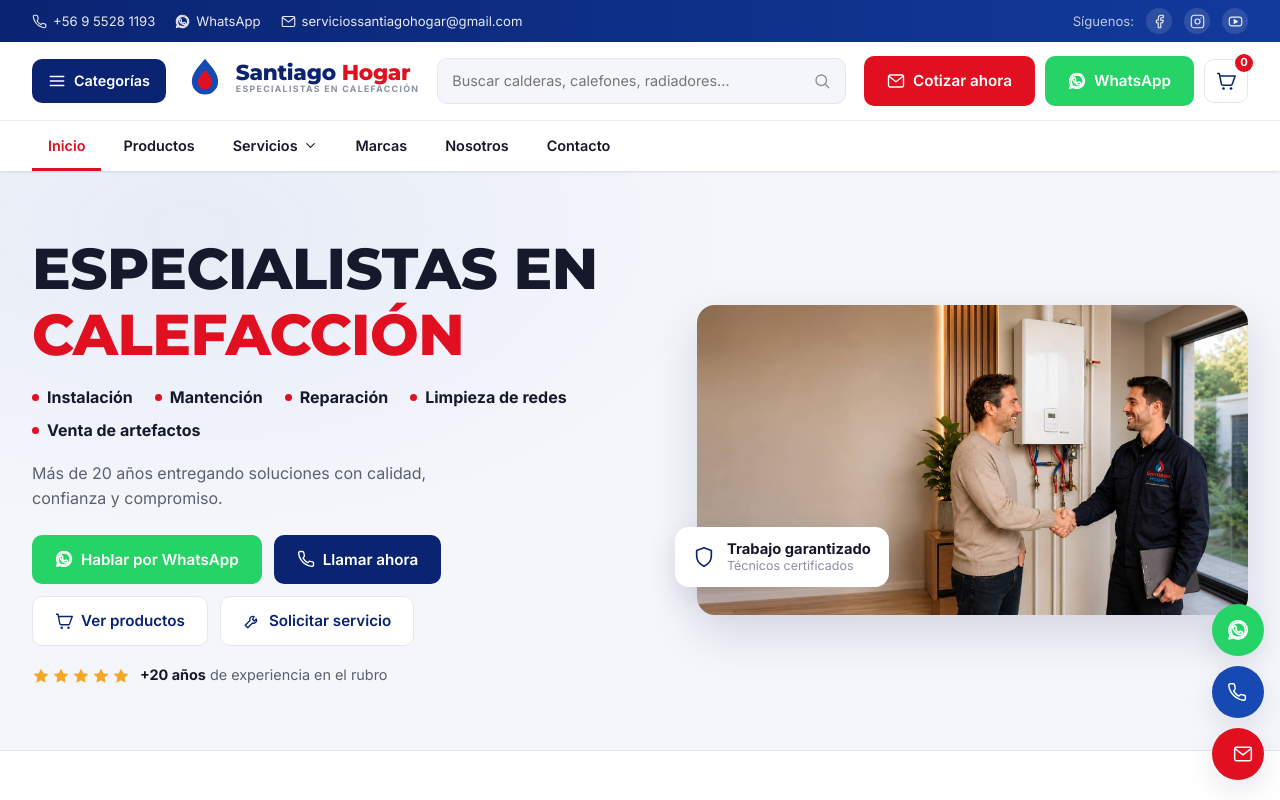
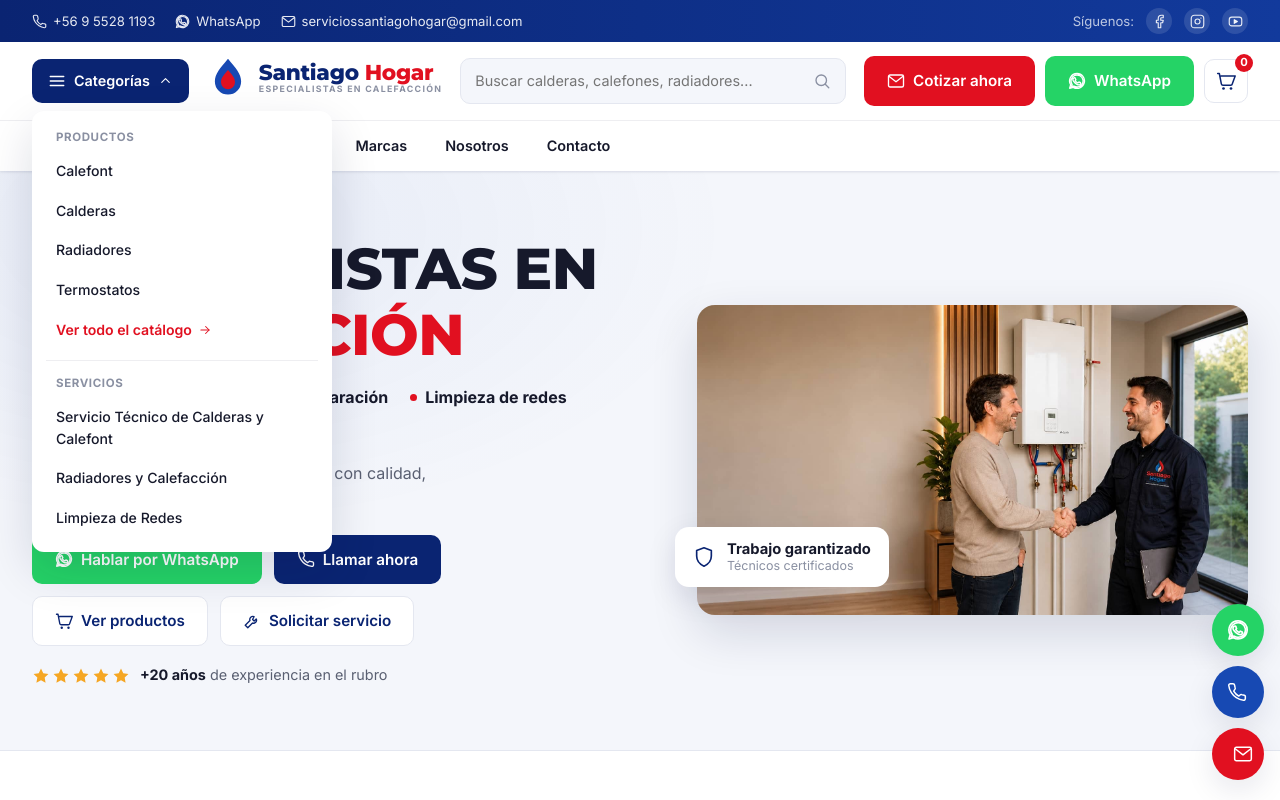
Before and after one commit to michelmanquenir/santiago-hogar, a React (Vite) app: page / in a window 1280 px wide. Both pictures are taken after a click on the button "Categorías". Shown: the top 800 px of the page. Built offline with nearby package versions, Linux system fonts and the light colour scheme.

Commit message:
funcionalidades de la pagina

```diff
--- a/src/App.tsx
+++ b/src/App.tsx
@@ -12,14 +12,19 @@
 import RadiadoresPage from './pages/RadiadoresPage'
 import ServicioGasPage from './pages/ServicioGasPage'
 
-function renderRoute(path: string): ReactNode {
+function renderRoute(path: string, query: string): ReactNode {
   if (path === '/servicio-tecnico-de-gas') return <ServicioGasPage />
   if (path === '/radiadores-y-calefaccion') return <RadiadoresPage />
   if (path === '/limpieza-de-redes') return <LimpiezaRedesPage />
 
-  if (path === '/productos') return <ProductosPage />
+  if (path === '/productos') return <ProductosPage query={query} />
   if (path.startsWith('/productos/')) {
-    return <ProductosPage categorySlug={path.slice('/productos/'.length)} />
+    return (
+      <ProductosPage
+        categorySlug={path.slice('/productos/'.length)}
+        query={query}
+      />
+    )
   }
   if (path.startsWith('/producto/')) {
     const product = productBySlug(path.slice('/producto/'.length))
@@ -30,13 +35,20 @@
 }
 
 export default function App() {
-  const path = useHistoryRoute()
+  const { route, navigate } = useHistoryRoute()
+
+  const qIndex = route.indexOf('?')
+  const path = qIndex === -1 ? route : route.slice(0, qIndex)
+  const query =
+    qIndex === -1
+      ? ''
+      : (new URLSearchParams(route.slice(qIndex)).get('q') ?? '')
 
   return (
     <>
       <TopBar />
-      <Navbar path={path} />
-      <main>{renderRoute(path)}</main>
+      <Navbar path={path} query={query} navigate={navigate} />
+      <main>{renderRoute(path, query)}</main>
       <Footer />
       <FloatingActions />
     </>
--- a/src/components/Navbar.css
+++ b/src/components/Navbar.css
@@ -13,6 +13,11 @@
   padding-block: 14px;
 }
 
+.nav__cats-wrap {
+  position: relative;
+  flex-shrink: 0;
+}
+
 .nav__cats {
   display: inline-flex;
   align-items: center;
@@ -25,6 +30,68 @@
   font-weight: 600;
   font-size: 0.9rem;
   white-space: nowrap;
+}
+
+.nav__cats > svg:last-child {
+  transition: transform 0.15s ease;
+}
+
+.nav__cats.is-open > svg:last-child {
+  transform: rotate(180deg);
+}
+
+.nav__cats-panel {
+  position: absolute;
+  top: calc(100% + 8px);
+  left: 0;
+  z-index: 60;
+  width: 300px;
+  max-width: 82vw;
+  background: #fff;
+  border-radius: 12px;
+  box-shadow: var(--shadow-lg);
+  padding: 14px;
+}
+
+.nav__cats-title {
+  font-size: 0.72rem;
+  font-weight: 700;
+  text-transform: uppercase;
+  letter-spacing: 0.6px;
+  color: var(--muted);
+  padding: 4px 10px;
+}
+
+.nav__cats-title:not(:first-child) {
+  margin-top: 10px;
+  border-top: 1px solid var(--hairline);
+  padding-top: 14px;
+}
+
+.nav__cats-panel ul {
+  display: flex;
+  flex-direction: column;
+}
+
+.nav__cats-panel a {
+  display: flex;
+  align-items: center;
+  gap: 6px;
+  padding: 9px 10px;
+  border-radius: 8px;
+  font-size: 0.88rem;
+  font-weight: 500;
+  color: var(--ink);
+}
+
+.nav__cats-panel a:hover {
+  background: var(--bg-soft);
+  color: var(--navy);
+}
+
+.nav__cats-all {
+  color: var(--red) !important;
+  font-weight: 600 !important;
 }
 
 .nav__brand {
@@ -221,7 +288,7 @@
 }
 
 @media (max-width: 1024px) {
-  .nav__cats {
+  .nav__cats-wrap {
     display: none;
   }
   .nav__quote,
--- a/src/components/Navbar.tsx
+++ b/src/components/Navbar.tsx
@@ -1,6 +1,8 @@
-import { useState } from 'react'
-import { contact, navItems } from '../data'
+import { useEffect, useRef, useState } from 'react'
+import type { FormEvent } from 'react'
+import { categories, categoryHref, contact, navItems } from '../data'
 import type { NavItem } from '../data'
+import { productCategories, categorySlug } from '../data/products'
 import Icon from './Icon'
 import Logo from './Logo'
 import './Navbar.css'
@@ -19,9 +21,7 @@
 
   // "Servicios" cubre cualquiera de sus subrutas.
   if (
-    item.children?.some(
-      (c) => path === c.href || path.startsWith(c.href + '/'),
-    )
+    item.children?.some((c) => path === c.href || path.startsWith(c.href + '/'))
   ) {
     return true
   }
@@ -29,28 +29,97 @@
   return false
 }
 
-export default function Navbar({ path }: { path: string }) {
+type NavbarProps = {
+  path: string
+  query: string
+  navigate: (to: string) => void
+}
+
+export default function Navbar({ path, query, navigate }: NavbarProps) {
   const [open, setOpen] = useState(false)
+  const [catsOpen, setCatsOpen] = useState(false)
+  const catsRef = useRef<HTMLDivElement>(null)
+
+  // Cerrar el panel de categorías al hacer clic fuera o con Escape.
+  useEffect(() => {
+    if (!catsOpen) return
+    const onDocClick = (e: MouseEvent) => {
+      if (!catsRef.current?.contains(e.target as Node)) setCatsOpen(false)
+    }
+    const onKey = (e: KeyboardEvent) => {
+      if (e.key === 'Escape') setCatsOpen(false)
+    }
+    document.addEventListener('mousedown', onDocClick)
+    document.addEventListener('keydown', onKey)
+    return () => {
+      document.removeEventListener('mousedown', onDocClick)
+      document.removeEventListener('keydown', onKey)
+    }
+  }, [catsOpen])
+
+  const onSearch = (e: FormEvent<HTMLFormElement>) => {
+    e.preventDefault()
+    const value = new FormData(e.currentTarget).get('q')
+    const q = typeof value === 'string' ? value.trim() : ''
+    navigate(q ? `/productos?q=${encodeURIComponent(q)}` : '/productos')
+    setOpen(false)
+  }
 
   return (
     <header className="nav">
       <div className="container nav__top">
-        <button className="nav__cats" type="button">
-          <Icon name="menu" size={18} />
-          Categorías
-        </button>
+        <div className="nav__cats-wrap" ref={catsRef}>
+          <button
+            className={`nav__cats ${catsOpen ? 'is-open' : ''}`}
+            type="button"
+            aria-haspopup="true"
+            aria-expanded={catsOpen}
+            onClick={() => setCatsOpen((v) => !v)}
+          >
+            <Icon name="menu" size={18} />
+            Categorías
+            <Icon name="chevron-down" size={15} />
+          </button>
+
+          {catsOpen && (
+            <div className="nav__cats-panel" onClick={() => setCatsOpen(false)}>
+              <p className="nav__cats-title">Productos</p>
+              <ul>
+                {productCategories.map((c) => (
+                  <li key={c}>
+                    <a href={`/productos/${categorySlug(c)}`}>{c}</a>
+                  </li>
+                ))}
+                <li>
+                  <a href="/productos" className="nav__cats-all">
+                    Ver todo el catálogo
+                    <Icon name="arrow-right" size={14} />
+                  </a>
+                </li>
+              </ul>
+
+              <p className="nav__cats-title">Servicios</p>
+              <ul>
+                {categories.map((cat) => (
+                  <li key={cat.name}>
+                    <a href={categoryHref(cat.name)}>{cat.name}</a>
+                  </li>
+                ))}
+              </ul>
+            </div>
+          )}
+        </div>
 
         <a href="/" className="nav__brand">
           <Logo />
         </a>
 
-        <form
-          className="nav__search"
-          role="search"
-          onSubmit={(e) => e.preventDefault()}
-        >
+        <form className="nav__search" role="search" onSubmit={onSearch}>
           <input
+            key={query}
+            name="q"
             type="search"
+            defaultValue={query}
             placeholder="Buscar calderas, calefones, radiadores..."
             aria-label="Buscar productos"
           />
--- a/src/lib/router.ts
+++ b/src/lib/router.ts
@@ -1,23 +1,25 @@
-import { useEffect, useState } from 'react'
+import { useCallback, useEffect, useState } from 'react'
 
 /**
  * Router mínimo basado en la History API (URLs limpias, sin `#`).
  *
- * - Devuelve el `pathname` actual y re-renderiza al cambiar.
+ * - Devuelve `{ route, navigate }`. `route` es `pathname + search` y
+ *   re-renderiza al cambiar (incluye cambios de `?query=`).
  * - Intercepta los clics en enlaces internos (`<a href="/...">`) para navegar
  *   sin recargar la página.
  * - Los enlaces externos, `tel:`, `mailto:`, `target="_blank"` y `download`
  *   se dejan pasar al navegador.
  * - Soporta anclas dentro de la página (`/#seccion`): navega y hace scroll.
+ * - `navigate(to)` permite navegar por código (ej. desde el buscador).
  *
  * Requiere que el hosting sirva `index.html` para cualquier ruta
  * (ver `vercel.json`).
  */
-export function useHistoryRoute(): string {
-  const [path, setPath] = useState(() => window.location.pathname || '/')
+function readRoute(): string {
+  return window.location.pathname + window.location.search
+}
 
-  useEffect(() => {
-    const scrollToHash = () => {
+function scrollToHash() {
   const id = decodeURIComponent(window.location.hash.slice(1))
   if (!id) {
     window.scrollTo({ top: 0 })
@@ -28,22 +30,30 @@
   else window.scrollTo({ top: 0 })
 }
 
-    const navigate = (to: string) => {
+export function useHistoryRoute() {
+  const [route, setRoute] = useState(readRoute)
+
+  const navigate = useCallback((to: string) => {
     const url = new URL(to, window.location.origin)
-      const samePage = url.pathname === window.location.pathname
+    const samePath = url.pathname === window.location.pathname
+
     window.history.pushState({}, '', url.pathname + url.search + url.hash)
+    setRoute(url.pathname + url.search)
 
-      if (samePage) {
-        scrollToHash()
-        return
-      }
-      setPath(url.pathname)
-      // Espera a que React monte la nueva página antes de hacer scroll.
+    if (url.hash) {
+      if (samePath) scrollToHash()
+      else
         window.requestAnimationFrame(() =>
           window.requestAnimationFrame(scrollToHash),
         )
+    } else if (!samePath) {
+      window.requestAnimationFrame(() =>
+        window.requestAnimationFrame(() => window.scrollTo({ top: 0 })),
+      )
     }
+  }, [])
 
+  useEffect(() => {
     const onClick = (event: MouseEvent) => {
       if (
         event.defaultPrevented ||
@@ -76,13 +86,19 @@
 
       event.preventDefault()
 
-      // Enlace "muerto" (href="#") o a la misma URL sin ancla: no hacer nada.
-      if (url.pathname === window.location.pathname && !url.hash) return
+      // URL idéntica a la actual (ej. href="#"): no hacer nada.
+      if (
+        url.pathname === window.location.pathname &&
+        url.search === window.location.search &&
+        !url.hash
+      ) {
+        return
+      }
 
       navigate(url.pathname + url.search + url.hash)
     }
 
-    const onPopState = () => setPath(window.location.pathname || '/')
+    const onPopState = () => setRoute(readRoute())
 
     document.addEventListener('click', onClick)
     window.addEventListener('popstate', onPopState)
@@ -90,7 +106,7 @@
       document.removeEventListener('click', onClick)
       window.removeEventListener('popstate', onPopState)
     }
-  }, [])
+  }, [navigate])
 
-  return path
+  return { route, navigate }
 }
--- a/src/pages/ProductosPage.tsx
+++ b/src/pages/ProductosPage.tsx
@@ -1,23 +1,32 @@
 import ProductCard from '../components/ProductCard'
+import Icon from '../components/Icon'
 import {
   categorySlug,
   productCategories,
   products,
+  searchProducts,
 } from '../data/products'
 import './page-shared.css'
 import './ProductosPage.css'
 
+type ProductosPageProps = {
+  categorySlug?: string
+  query?: string
+}
+
 export default function ProductosPage({
   categorySlug: activeSlug = '',
-}: {
-  categorySlug?: string
-}) {
+  query = '',
+}: ProductosPageProps) {
+  const term = query.trim()
+
   const activeCategory =
     productCategories.find((c) => categorySlug(c) === activeSlug) ?? null
 
+  const base = term ? searchProducts(term) : products
   const visible = activeCategory
-    ? products.filter((p) => p.category === activeCategory)
-    : products
+    ? base.filter((p) => p.category === activeCategory)
+    : base
 
   return (
     <div className="prods">
@@ -25,7 +34,13 @@
         <nav className="page-crumb" aria-label="Ruta de navegación">
           <a href="/">Inicio</a>
           <span className="page-crumb__sep">/</span>
-          {activeCategory ? (
+          {term ? (
+            <>
+              <a href="/productos">Productos</a>
+              <span className="page-crumb__sep">/</span>
+              <span className="page-crumb__current">Búsqueda</span>
+            </>
+          ) : activeCategory ? (
             <>
               <a href="/productos">Productos</a>
               <span className="page-crumb__sep">/</span>
@@ -37,15 +52,37 @@
         </nav>
 
         <div className="page-head">
-          <h1 className="page-title">Productos</h1>
+          <h1 className="page-title">
+            {term ? 'Resultados de búsqueda' : 'Productos'}
+          </h1>
           <p className="page-intro">
+            {term ? (
+              <>
+                {visible.length}{' '}
+                {visible.length === 1
+                  ? 'producto encontrado'
+                  : 'productos encontrados'}{' '}
+                para <strong>«{term}»</strong>.{' '}
+                <a href="/productos" className="prods__clear">
+                  Limpiar búsqueda
+                </a>
+              </>
+            ) : (
+              <>
                 Todo nuestro catálogo de calefones, calderas, radiadores y
                 termostatos. Elige un producto para ver sus características y
                 especificaciones.
+              </>
+            )}
           </p>
         </div>
 
-        <div className="prods__filters" role="tablist" aria-label="Filtrar por categoría">
+        {!term && (
+          <div
+            className="prods__filters"
+            role="tablist"
+            aria-label="Filtrar por categoría"
+          >
             <a
               href="/productos"
               className={`prods__chip ${!activeCategory ? 'is-active' : ''}`}
@@ -64,12 +101,25 @@
               </a>
             ))}
           </div>
+        )}
 
+        {visible.length > 0 ? (
           <div className="prods__grid">
             {visible.map((p) => (
               <ProductCard key={p.slug} product={p} />
             ))}
           </div>
+        ) : (
+          <div className="prods__empty">
+            <Icon name="search" size={28} />
+            <p>
+              No encontramos productos para <strong>«{term}»</strong>.
+            </p>
+            <a className="btn btn--ghost" href="/productos">
+              Ver todo el catálogo
+            </a>
+          </div>
+        )}
       </div>
     </div>
   )
```
Also changed, not shown: src/data/products.ts (+32 -0 lines), src/pages/ProductosPage.css (+28 -0 lines), 1 other file (tests, documents, lock files or other folders). Lines whose indentation alone changed are shown as unchanged.
